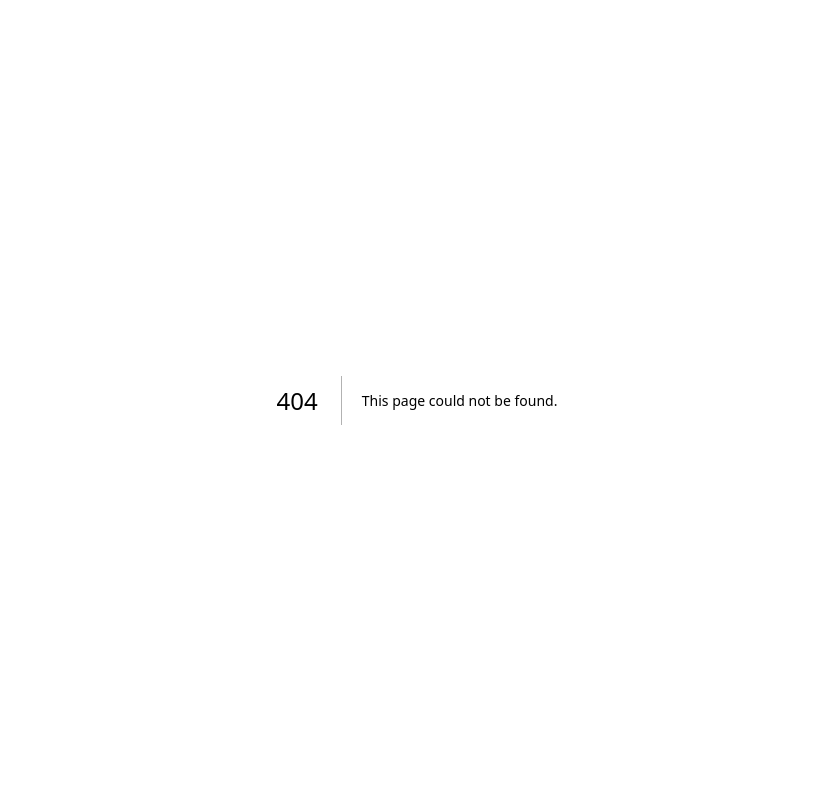
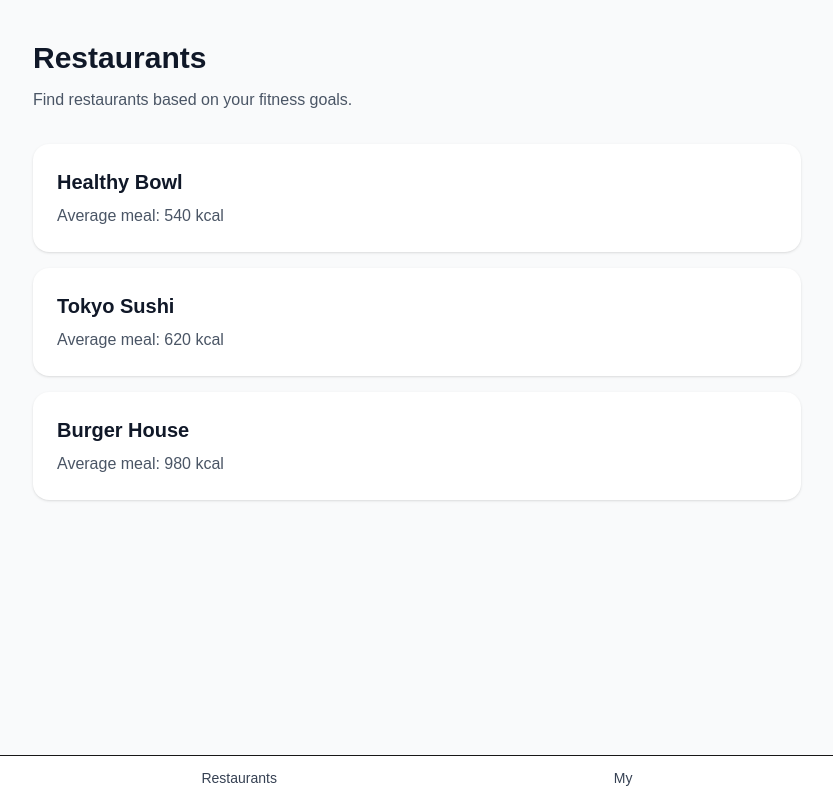
Before and after one commit to maiyikang/fitness-home, a Next.js app: page /restaurants in a window 1280 px wide. Before the commit this address had no page. Shown: the whole page, without its empty margins (223-1056 px from the left). Built offline with nearby package versions, Linux system fonts and the light colour scheme.

Commit message:
Create page.tsx

```diff
--- /dev/null
+++ b/app/restaurants/page.tsx
@@ -0,0 +1,51 @@
+export default function RestaurantsPage() {
+  return (
+    <main className="min-h-screen bg-gray-50 px-6 pb-24 pt-10">
+      <section className="mx-auto max-w-3xl">
+        <h1 className="text-3xl font-bold text-gray-900">
+          Restaurants
+        </h1>
+
+        <p className="mt-3 text-gray-600">
+          Find restaurants based on your fitness goals.
+        </p>
+
+        <div className="mt-8 space-y-4">
+          <div className="rounded-2xl bg-white p-6 shadow-sm">
+            <h2 className="text-xl font-semibold text-gray-900">
+              Healthy Bowl
+            </h2>
+            <p className="mt-2 text-gray-600">
+              Average meal: 540 kcal
+            </p>
+          </div>
+
+          <div className="rounded-2xl bg-white p-6 shadow-sm">
+            <h2 className="text-xl font-semibold text-gray-900">
+              Tokyo Sushi
+            </h2>
+            <p className="mt-2 text-gray-600">
+              Average meal: 620 kcal
+            </p>
+          </div>
+
+          <div className="rounded-2xl bg-white p-6 shadow-sm">
+            <h2 className="text-xl font-semibold text-gray-900">
+              Burger House
+            </h2>
+            <p className="mt-2 text-gray-600">
+              Average meal: 980 kcal
+            </p>
+          </div>
+        </div>
+      </section>
+
+      <nav className="fixed bottom-0 left-0 right-0 border-t bg-white px-6 py-3">
+        <div className="mx-auto flex max-w-3xl justify-around text-sm font-medium text-gray-700">
+          <a href="/restaurants">Restaurants</a>
+          <a href="/my">My</a>
+        </div>
+      </nav>
+    </main>
+  );
+}
```
